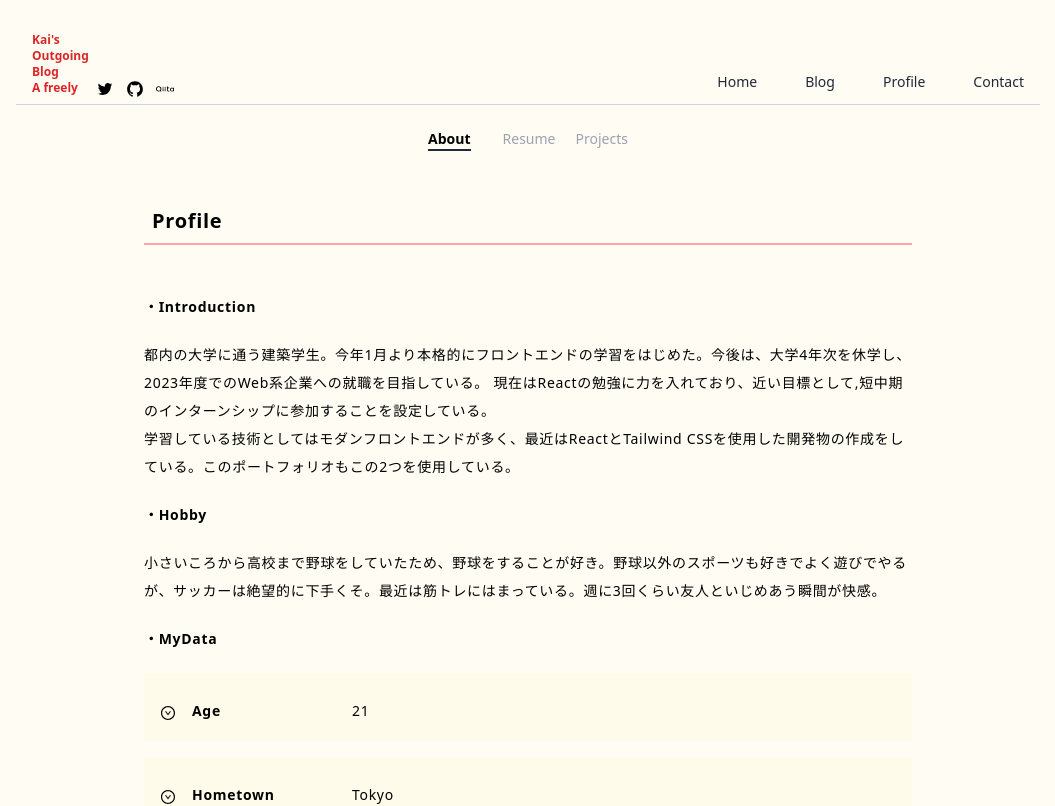
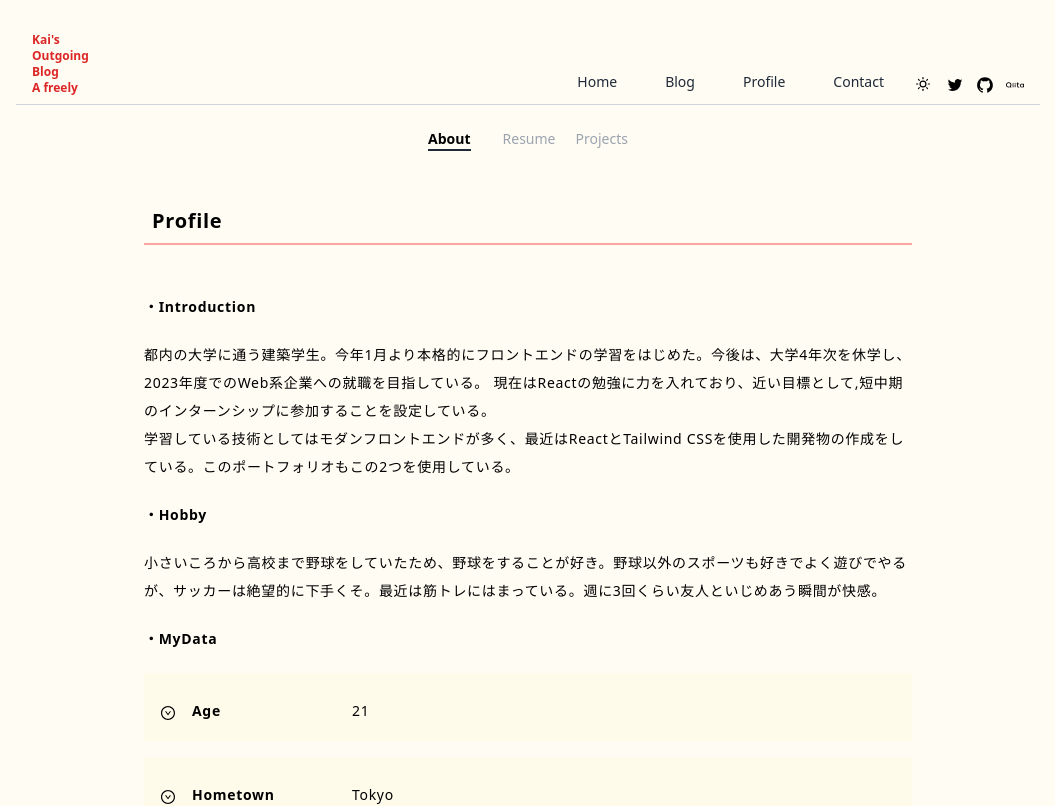
Before and after one commit to nasuka7/My_portfolio_and_blog, a Next.js app: page /profile in a window 1280 px wide. Shown: the top 806 px of the page, without its empty margins (112-1167 px from the left). Built offline with nearby package versions, Linux system fonts and the light colour scheme; what @tailwindcss/typography would draw is missing.

Commit message:
Add DarkmodeToggle.tsx and darkmode

```diff
--- a/package.json
+++ b/package.json
@@ -17,7 +17,7 @@
     "@tailwindcss/typography": "^0.4.0",
     "autoprefixer": "^10.2.5",
     "axios": "^0.21.1",
-    "next": "^10.1.3",
+    "next": "^10.2.0",
     "next-themes": "0.0.14",
     "react": "^17.0.2",
     "react-dom": "^17.0.2",
--- a/postcss.config.js
+++ b/postcss.config.js
@@ -1,5 +1,6 @@
 module.exports = {
   plugins: {
     tailwindcss: {},
+    autoprefixer: {}
   },
 }
--- /dev/null
+++ b/src/components/DarkmodeToggle.tsx
@@ -0,0 +1,34 @@
+import { useTheme } from 'next-themes';
+import { useEffect, useState } from 'react';
+import { FiSun, FiMoon } from 'react-icons/fi';
+
+const DarkmodeToggle = () => {
+  const { theme, setTheme } = useTheme();
+  const [mounted, setMounted] = useState(false);
+  const changeTheme = () => {
+    setTheme(theme === 'light' ? 'dark' : 'light');
+  };
+  useEffect(() => setMounted(true), []);
+
+  return (
+    <div>
+      <button
+        aria-label="DarkmodeToggle"
+        type="button"
+        onClick={changeTheme}
+      >
+        {mounted && (
+          <>
+            {theme === 'dark' ? (
+              <FiMoon height={'25'} width={'25'} />
+            ) : (
+              <FiSun height={'25'} width={'25'} />
+            )}
+          </>
+        )}
+      </button>
+    </div>
+  );
+};
+
+export default DarkmodeToggle;
--- a/src/components/Headbar.tsx
+++ b/src/components/Headbar.tsx
@@ -1,6 +1,9 @@
 import { Transition } from '@headlessui/react';
-import { FunctionComponent, useState } from 'react';
+import { FunctionComponent, useState, useEffect } from 'react';
 import SocialNetworkingService from './SocialMedia';
+import { useTheme } from 'next-themes';
+import { BsMoon, BsSun } from 'react-icons/bs';
+import DarkmodeToggle from './DarkmodeToggle';
 
 const navigation = [
   { name: 'Home', href: '/', current: false },
@@ -15,6 +18,7 @@ function classNames(...classes) {
 
 const Headbar: FunctionComponent = () => {
   const [open, setOpen] = useState(false);
+
   return (
     <div className="pb-2 text-sm font-semibold border-b border-gray-300">
       <div className="flex justify-between">
@@ -27,9 +31,6 @@ const Headbar: FunctionComponent = () => {
           </a>
         </div>
 
-        <div className="absolute ml-20 mt-20">
-          <SocialNetworkingService />
-        </div>
         <div className="space-x-4 mt-16 pt-2 hidden md:block">
           {navigation.map((item) => (
             <a
@@ -46,6 +47,12 @@ const Headbar: FunctionComponent = () => {
               {item.name}
             </a>
           ))}
+          <div className="float-right mt-1 pr-4">
+            <SocialNetworkingService />
+          </div>
+          <div className="float-right mt-1 ">
+            <DarkmodeToggle />
+          </div>
         </div>
       </div>
 
--- a/src/pages/_app.tsx
+++ b/src/pages/_app.tsx
@@ -2,13 +2,14 @@ import "@/styles/globals.css";
 import Head from "next/head";
 import Headbar from "@/components/Headbar";
 import Footer from "@/components/Footer";
+import { ThemeProvider } from 'next-themes'
 
 function MyApp({ Component, pageProps, router }) {
   return (
-    <>
+    <ThemeProvider attribute="class">
       <div>
         <Head>
-          <title>KK BLOG</title>
+          <title>KO BLOG A freely</title>
         </Head>
         <div className="lg:max-w-5xl mx-auto">
           <Headbar />
@@ -16,7 +17,7 @@ function MyApp({ Component, pageProps, router }) {
           <Footer />
         </div>
       </div>
-    </>
+    </ThemeProvider>
   );
 }
 
--- a/src/pages/_document.tsx
+++ b/src/pages/_document.tsx
@@ -5,7 +5,7 @@ class MyDocument extends Document {
     return (
       <Html lang="ja">
         <Head />
-        <body  className="bg-yellow-50 bg-opacity-50">
+        <body  className="bg-yellow-50 bg-opacity-50 dark:bg-dark-200 dark:text-white">
           <Main />
           <NextScript />
         </body>
```
Also changed, not shown: src/styles/globals.css (line endings or trailing spaces), 1 other file (tests, documents, lock files or other folders).
